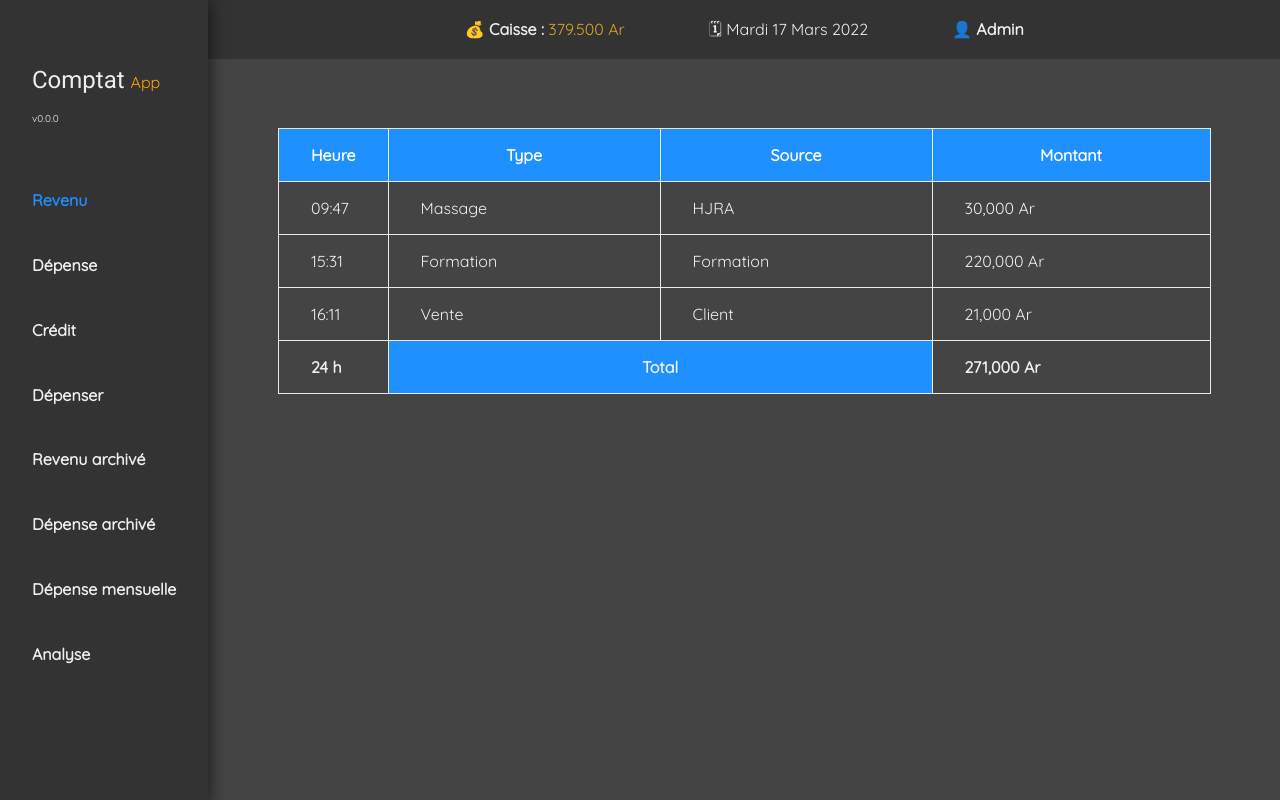
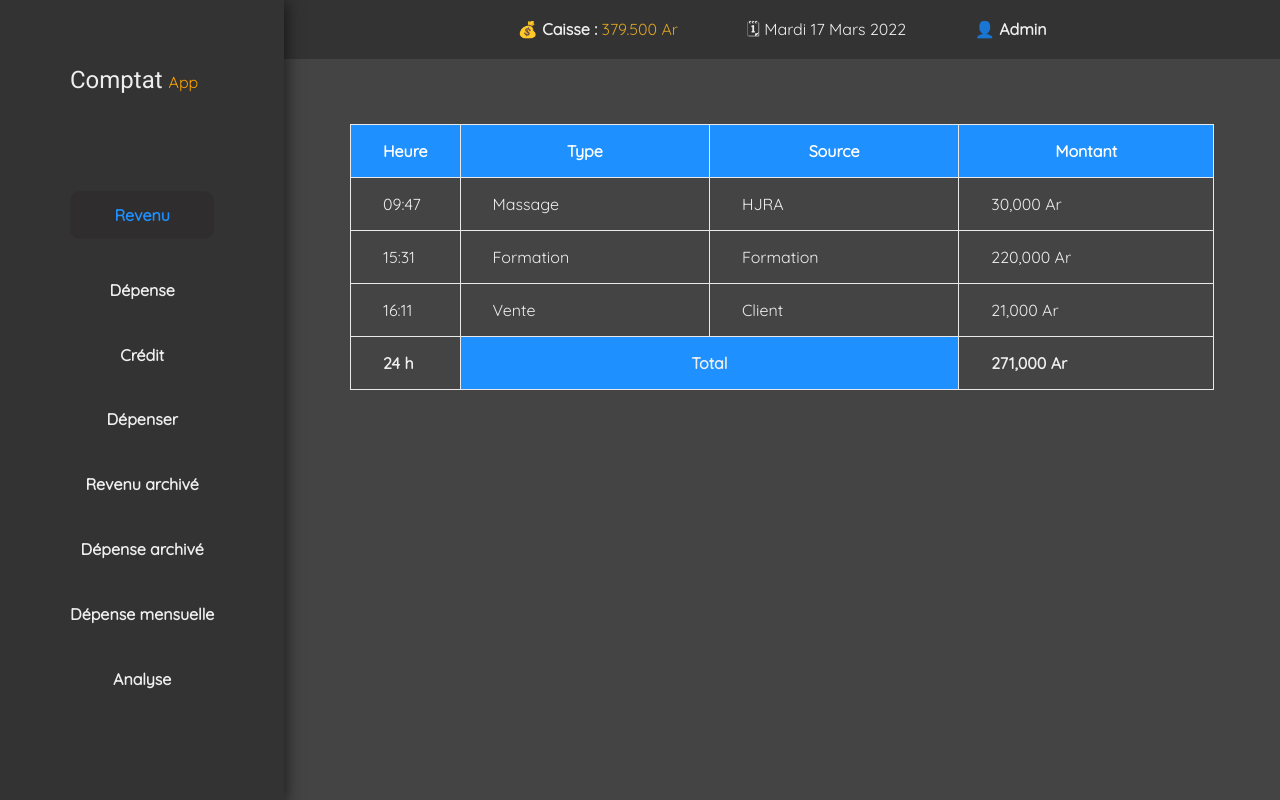
Before and after one commit to RajaRakoto/comptat, an Angular app: page /revenu in a window 1280 px wide. Built offline with nearby package versions, Linux system fonts and the light colour scheme.

Commit message:
set sidebar menu

```diff
--- a/src/app/home/home.component.html
+++ b/src/app/home/home.component.html
@@ -2,11 +2,8 @@
   <nav class="menu">
     <!-- <img src="test" alt="official-logo" /> -->
 
-    <h1>
-      Comptat <span style="color: orange">App</span>
-      <br />
-      <span style="font-size: x-small">v0.0.0</span>
-    </h1>
+    <h1>Comptat <span style="color: orange">App</span></h1>
+
     <h3
       class="menu-item"
       [routerLink]="['/revenu']"
@@ -63,6 +60,7 @@
     >
       Analyse
     </h3>
+    <span id="app-version">v0.0.0</span>
   </nav>
 
   <div class="main">
--- a/src/app/home/home.component.scss
+++ b/src/app/home/home.component.scss
@@ -11,21 +11,23 @@ mat-toolbar {
 }
 
 .container {
-  //   border: 2px solid red;
   width: 100vw;
   height: 100vh;
   display: flex;
+  overflow: scroll;
 
+  //sidebar
   .menu {
-    // border: 2px green solid;
     flex-direction: column;
-    padding: 0 2rem;
+    padding-left: 70px;
+    padding-right: 70px;
     padding-top: 5%;
     padding-bottom: 5%;
     display: flex;
     height: 100%;
     background-color: #333;
     z-index: 1;
+
     @include effect-shadow-box(medium);
     @include animation-fade(in);
 
@@ -41,6 +43,8 @@ mat-toolbar {
       font-family: Quicksand;
       font-weight: bolder;
       cursor: pointer;
+      transition: 0.5s;
+      text-align: center;
 
       &:hover {
         @include animation-pulse();
@@ -49,10 +53,21 @@ mat-toolbar {
 
     .selected-menu-item {
       color: dodgerblue;
+      background-color: rgb(47, 45, 45);
+      border-radius: 10px;
+      padding: 10px;
+      transition: 0.5s;
     }
 
     h1 {
-      padding-bottom: 10%;
+      margin-top: 0%;
+      margin-bottom: 50%;
+    }
+
+    #app-version {
+      margin-top: 80%;
+      font-size: small;
+      text-align: center;
     }
   }
 
@@ -63,8 +78,8 @@ mat-toolbar {
     flex-direction: column;
   }
 
+  //status bar (caisse, date, admin)
   mat-toolbar {
-    // border: 2px solid purple;
     display: flex;
     justify-content: space-around;
     width: 100%;
@@ -89,8 +104,8 @@ mat-toolbar {
     }
   }
 
+  //body section
   section {
-    // border: 2px solid dodgerblue;
     height: 100%;
     width: 100%;
     overflow-y: auto;
```
